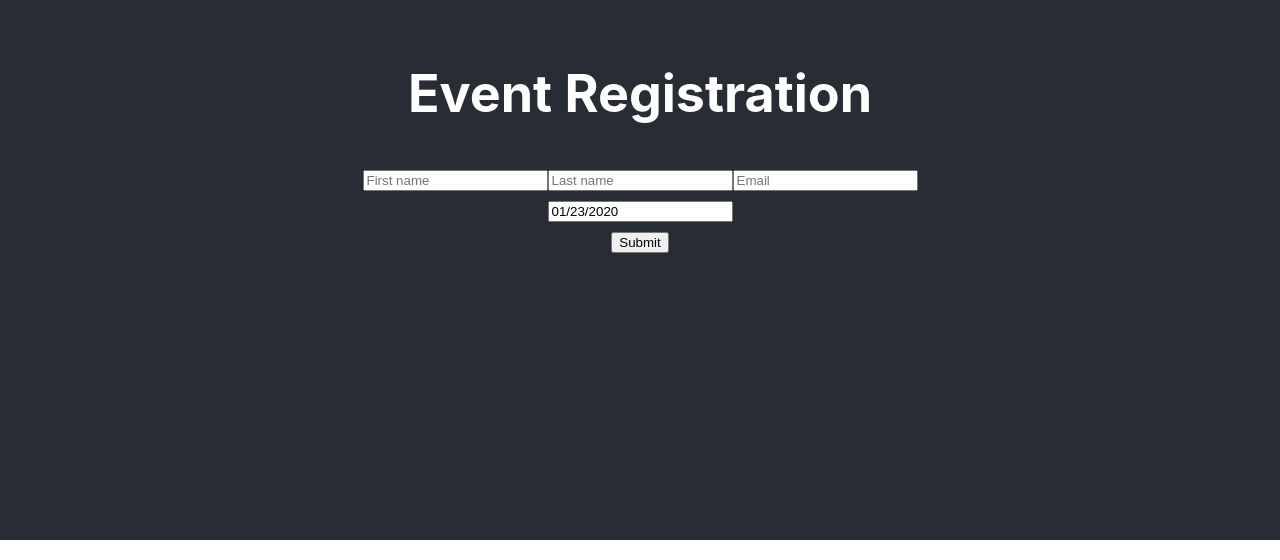
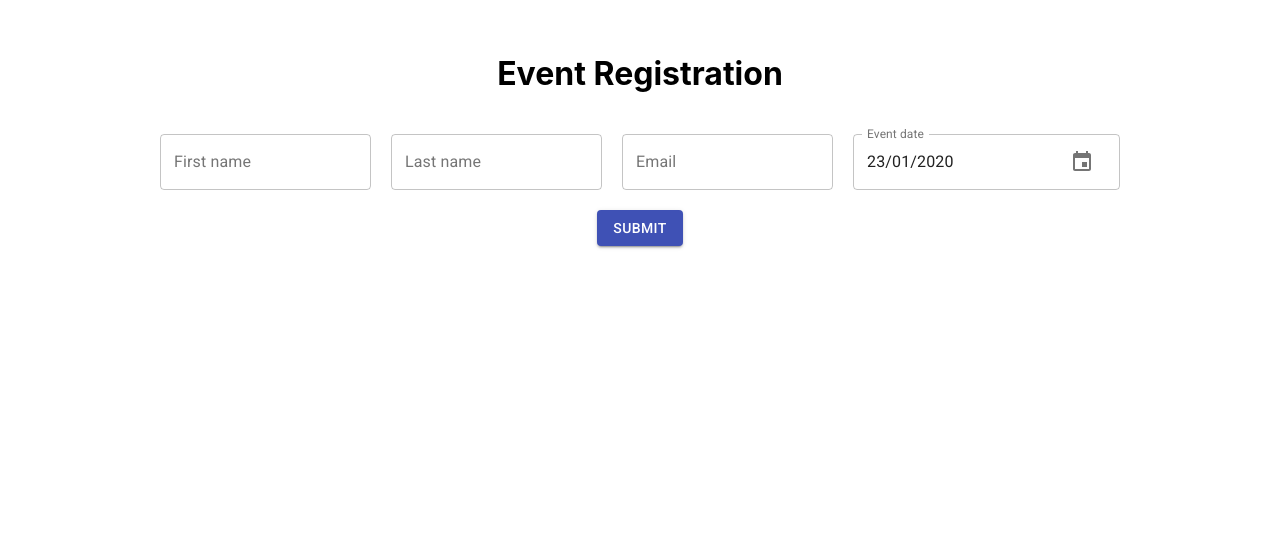
Before and after one commit to kamiligor/eventform, a React (Create React App) app: page / in a window 1280 px wide. Shown: the part 260-820 px from the top of the page. Built offline with nearby package versions, Linux system fonts and the light colour scheme.

Commit message:
Add form ui

```diff
--- a/package.json
+++ b/package.json
@@ -3,6 +3,9 @@
   "version": "0.1.0",
   "private": true,
   "dependencies": {
+    "@date-io/date-fns": "^1.3.13",
+    "@material-ui/core": "^4.8.3",
+    "@material-ui/pickers": "^3.2.9",
     "@testing-library/jest-dom": "^4.2.4",
     "@testing-library/react": "^9.3.2",
     "@testing-library/user-event": "^7.1.2",
--- a/public/index.html
+++ b/public/index.html
@@ -3,6 +3,7 @@
   <head>
     <meta charset="utf-8" />
     <link rel="icon" href="%PUBLIC_URL%/favicon.ico" />
+    <link rel="stylesheet" href="https://fonts.googleapis.com/css?family=Roboto:300,400,500,700&display=swap" />
     <meta name="viewport" content="width=device-width, initial-scale=1" />
     <meta name="theme-color" content="#000000" />
     <meta
--- a/src/App.css
+++ b/src/App.css
@@ -1,38 +1,37 @@
-.App {
-  text-align: center;
+h1 {
+  margin-top: 0;
 }
-
-.App-logo {
-  height: 40vmin;
-  pointer-events: none;
-}
-
-@media (prefers-reduced-motion: no-preference) {
-  .App-logo {
-    animation: App-logo-spin infinite 20s linear;
-  }
-}
-
-.App-header {
-  background-color: #282c34;
+.App__main {
+  padding: 10px;
   min-height: 100vh;
   display: flex;
   flex-direction: column;
   align-items: center;
   justify-content: center;
-  font-size: calc(10px + 2vmin);
-  color: white;
+  color: #000;
+  text-align: center;
 }
 
-.App-link {
-  color: #61dafb;
+.App .MuiFormControl-root {
+  margin: 20px 10px;
 }
 
-@keyframes App-logo-spin {
-  from {
-    transform: rotate(0deg);
+.form__main {
+  display: flex;
+}
+
+@media(max-width: 767px) {
+  .App .MuiFormControl-root {
+    margin: 10px;
+    width: calc(50% - 20px);
   }
-  to {
-    transform: rotate(360deg);
+  .form__main {
+    flex-wrap: wrap;
   }
 }
+
+@media(max-width: 375px) {
+  .App .MuiFormControl-root {
+    width: 100%
+  }
+}
--- a/src/App.js
+++ b/src/App.js
@@ -5,7 +5,7 @@ import EventForm from './EventForm/EventForm';
 function App() {
   return (
     <div className="App">
-      <main className="App-header">
+      <main className="App__main">
         <h1>Event Registration</h1>
         <EventForm />
       </main>
--- a/src/EventForm/EventForm.js
+++ b/src/EventForm/EventForm.js
@@ -1,5 +1,7 @@
 import React, { Component } from 'react'
-import DatePicker from 'react-datepicker';
+import { Button, TextField } from '@material-ui/core'
+import { MuiPickersUtilsProvider, KeyboardDatePicker } from '@material-ui/pickers';
+import DateFnsUtils from '@date-io/date-fns';
 
 class EventForm extends Component {
   state = {
@@ -24,32 +26,50 @@ class EventForm extends Component {
   render() {
     return (
       <form>
-        <input
-          type="text"
+        <div className="form__main">
+          <TextField
             name="firstName"
             value={this.state.firstName}
-          placeholder="First name"
             onChange={this.handleInput}
+            id="firstName"
+            label="First name"
+            variant="outlined"
           />
-        <input
-          type="text"
+          <TextField
             name="lastName"
             value={this.state.lastName}
-          placeholder="Last name"
             onChange={this.handleInput}
+            id="lastName"
+            label="Last name"
+            variant="outlined"
           />
-        <input
-          type="email"
+          <TextField
             name="email"
             value={this.state.email}
-          placeholder="Email"
             onChange={this.handleInput}
+            id="email"
+            label="Email"
+            variant="outlined"
           />
-        <DatePicker
-          selected={this.state.eventDate}
-          onChange={this.handleChange}
+          <MuiPickersUtilsProvider utils={DateFnsUtils}>
+            <KeyboardDatePicker
+              disableToolbar
+              autoOk
+              name="eventDate"
+              inputVariant="outlined"
+              format="dd/MM/yyyy"
+              id="date-picker-inline"
+              label="Event date"
+              value={this.state.eventDate}
+              onChange={this.handleEventDate}
             />
-        <button type="submit">Submit</button>
+          </MuiPickersUtilsProvider>
+        </div>
+        <div>
+          <Button type="submit" variant="contained" color="primary">
+            Submit
+          </Button>
+        </div>
       </form>
     );
   }
```
Also changed, not shown: 1 other file (tests, documents, lock files or other folders). Lines whose indentation alone changed are shown as unchanged.
